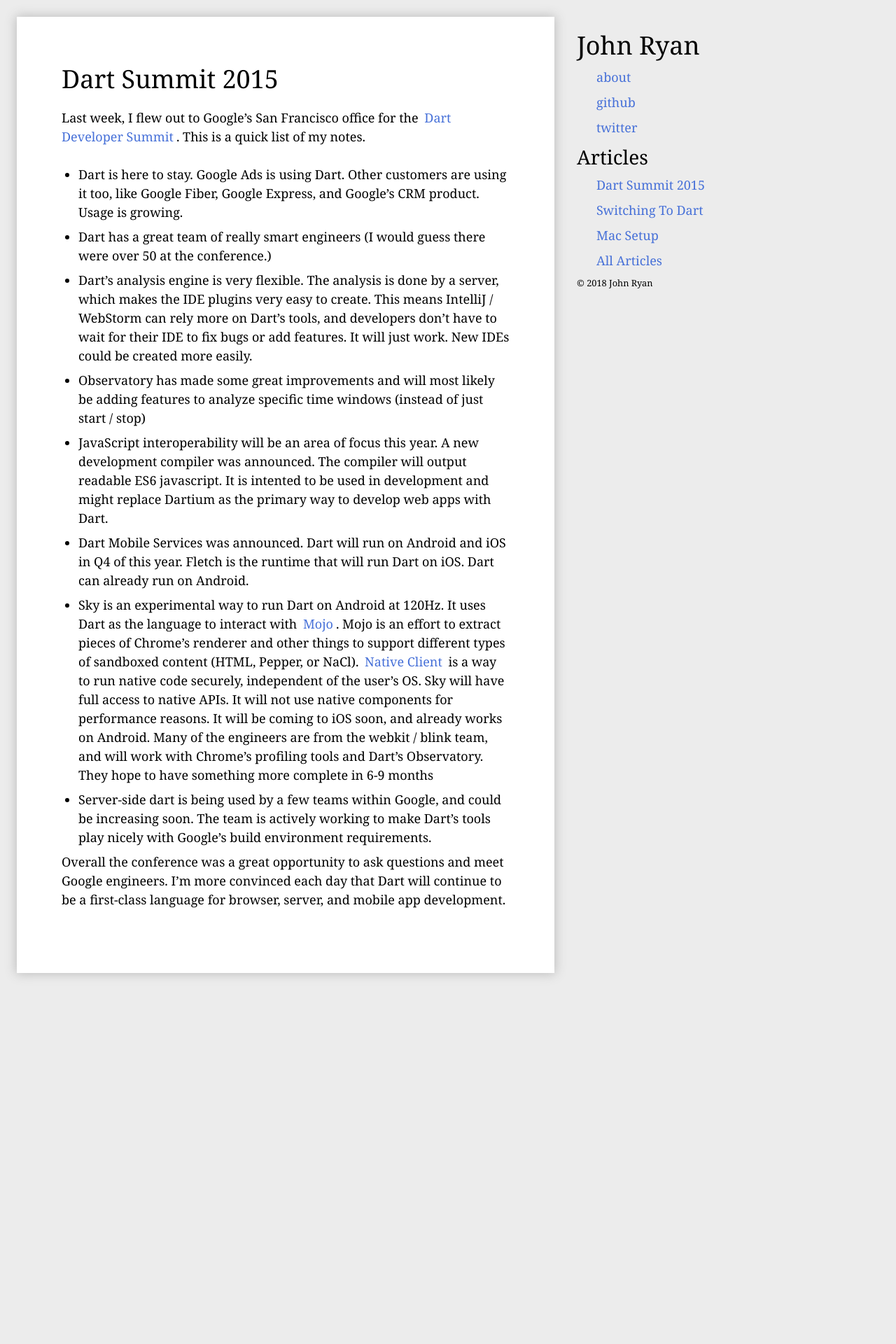
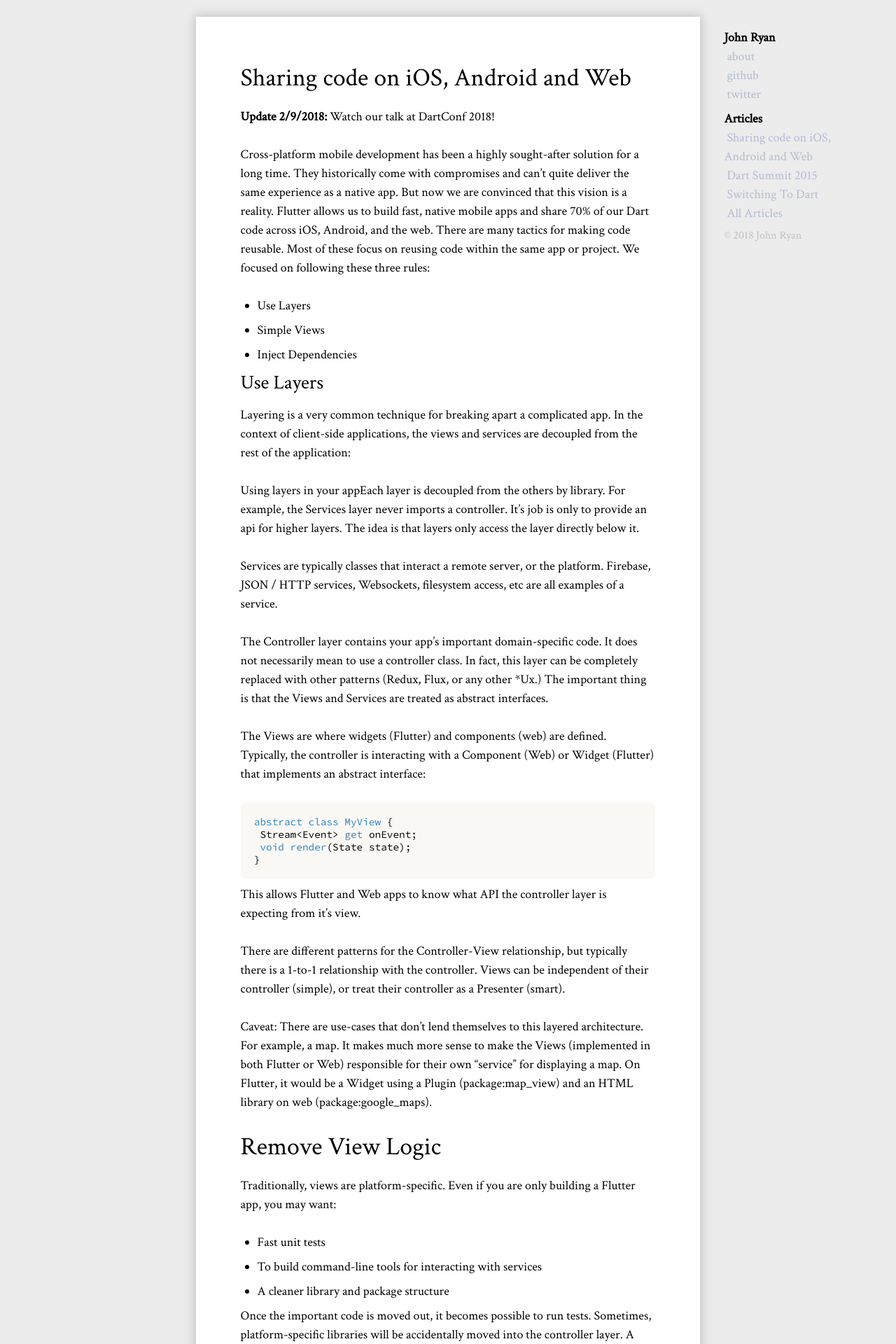
Before and after one commit to johnpryan/github-pages-src, a Jekyll site: the page built from index.html, in a window 1280 px wide. Shown: the top 1920 px of the page at 70% size. Built offline with Jekyll 4.4.1, drawn with Linux system fonts in a browser that asks for light colours; before the commit the page ends 1414 px from its top, so only the background shows below that; some of the changed text lies outside the part shown.

Commit message:
fix css, add code sharing article

````diff
--- a/_includes/nav.html
+++ b/_includes/nav.html
@@ -1,6 +1,6 @@
 <nav>
     <div class="section">
-        <h1>{{ site.name }}</h1>
+        <p><strong>{{ site.name }}</strong></p>
         <ul>
             {% for item in site.data.navigation %}
             <li>
@@ -10,7 +10,7 @@
         </ul>
     </div>
     <div class="section">
-        <h2>Articles</h2>
+        <p><strong>Articles</strong></p>
         <ul>
             {% for post in site.posts limit:3 %}
             <li>
@@ -20,7 +20,7 @@
             <li><a class="all_articles_link" href="/all_articles.html">All Articles</a></li>
         </ul>
     </div>
-    <div class="footer">
+    <div class="copyright">
         &copy; {{ site.time | date: '%Y' }} John Ryan
     </div>
 </nav>
--- a/_layouts/default.html
+++ b/_layouts/default.html
@@ -19,7 +19,7 @@
     {% endif %}
 
     <link rel="icon" href="/assets/img/favicon.png">
-    <link rel="stylesheet" href="/assets/css/wwdc16.css">
+    <link rel="stylesheet" href="/assets/css/color-brewer.css">
     <link rel="stylesheet" type="text/css" href="/assets/css/main.css">
 
     <script src="/assets/js/highlight.pack.js"></script>
--- a/_layouts/post.html
+++ b/_layouts/post.html
@@ -4,7 +4,7 @@
 
 <div class="post">
 	<div class="post_back">
-    	<a href="/">back</a>
+    	<a href="/">« back</a>
     </div>
     <div class="post_title">
     	<h1>{{ page.title }}</h1>
--- /dev/null
+++ b/_posts/2018-02-09-sharing-code-ios-android-web.md
@@ -0,0 +1,350 @@
+---
+layout: post
+title: Sharing code on iOS, Android and Web
+---
+
+**Update 2/9/2018:** Watch our talk at DartConf 2018!
+
+Cross-platform mobile development has been a highly sought-after solution for a
+long time. They historically come with compromises and can’t quite deliver the
+same experience as a native app. But now we are convinced that this vision is a
+reality. Flutter allows us to build fast, native mobile apps and share 70% of
+our Dart code across iOS, Android, and the web.
+There are many tactics for making code reusable. Most of these focus on reusing
+code within the same app or project. We focused on following these three rules:
+
+- Use Layers
+- Simple Views
+- Inject Dependencies
+
+## Use Layers
+
+Layering is a very common technique for breaking apart a complicated app. In the
+context of client-side applications, the views and services are decoupled from
+the rest of the application:
+
+Using layers in your appEach layer is decoupled from the others by library. For
+example, the Services layer never imports a controller. It’s job is only to
+provide an api for higher layers. The idea is that layers only access the layer
+directly below it.
+
+Services are typically classes that interact a remote server, or the platform.
+Firebase, JSON / HTTP services, Websockets, filesystem access, etc are all
+examples of a service.
+
+The Controller layer contains your app’s important domain-specific code. It does
+not necessarily mean to use a controller class. In fact, this layer can be
+completely replaced with other patterns (Redux, Flux, or any other *Ux.) The
+important thing is that the Views and Services are treated as abstract
+interfaces.
+
+The Views are where widgets (Flutter) and components (web) are defined.
+Typically, the controller is interacting with a Component (Web) or Widget
+(Flutter) that implements an abstract interface:
+
+```dart
+abstract class MyView {
+ Stream<Event> get onEvent;
+ void render(State state);
+}
+```
+
+This allows Flutter and Web apps to know what API the controller layer is
+expecting from it’s view.
+
+There are different patterns for the Controller-View relationship, but typically
+there is a 1-to-1 relationship with the controller. Views can be independent of
+their controller (simple), or treat their controller as a Presenter (smart).
+
+Caveat: There are use-cases that don’t lend themselves to this layered
+architecture. For example, a map. It makes much more sense to make the Views
+(implemented in both Flutter or Web) responsible for their own “service” for
+displaying a map. On Flutter, it would be a Widget using a Plugin
+(package:map_view) and an HTML library on web (package:google_maps).
+
+# Remove View Logic
+Traditionally, views are platform-specific. Even if you are only building a
+Flutter app, you may want:
+
+- Fast unit tests
+- To build command-line tools for interacting with services
+- A cleaner library and package structure
+
+Once the important code is moved out, it becomes possible to run tests.
+Sometimes, platform-specific libraries will be accidentally moved into the
+controller layer. A quick strategy for diagnosing this problem is to write test
+that only runs on the VM:
+
+```dart
+@TestOn("vm")
+library controller_test;
+import 'package:myapp/controllers.dart';
+import 'package:test/test.dart';
+void main() {
+ group("controller", () {
+   test("is pure dart", () {
+     var controller = new AppController();
+   });
+ });
+}
+```
+
+Then finding the culprit becomes easy:
+
+![the culprit](/assets/img/code-sharing-1.png)
+
+## Inject Dependencies
+Services may need to use different implementations on each platform. Say we had
+a service and a cache:
+
+```dart
+abstract class MyService {
+  Future<MyData> fetchData();
+}
+abstract class MyCache {
+  void cacheData(MyData data);
+}
+class AppController {
+  final MyService _service;
+  final MyCache _cache;
+
+  AppController(this._service, this._cache);
+  //...
+}
+```
+
+Now each entrypoint has a well-defined API for creating the AppController with
+the platform-specific dependencies. The Flutter app would import and inject a
+FlutterService and the Web app would import and inject a BrowserService.
+
+## Example
+At AppTree, we make mobile and web solutions for enterprise problems. Our users
+have beautiful apps to work with their CRM, get their daily work done for
+universities like Stanford, and more. But there’s one problem that can waste a
+lot of time: deciding where to get lunch.
+
+## Let’s Vote
+Our solution is an app called Let’s Vote. It will allow anyone to create an
+election and submit an idea they think should win. Once the creator closes the
+polls, it will display a winner. It will to display different pages:
+
+```dart
+enum Page {
+  home, // create or join
+  create, // enter topic
+  joining, // enter id (skipped if using create)
+  username, // enter username
+  ideaSubmission, // enter an candidate
+  ballot, // display each candidate (idea) and pick one
+  waitingForVotes, // wait for the polls to close
+  result, // show the winner
+}
+```
+
+## Code Organization
+Our project needs three packages:
+
+- letsvote: All platform-independent code (controllers, models, services,
+interfaces) goes here
+- letsvote_moble
+- letsvote_web: the web app, including the Dart server hosting it. The server
+includes a REST API for the web and mobile app to use.
+
+Both the web and mobile packages import letsvote using the path keyword in
+pubspec.yaml:
+
+```yaml
+dependencies:
+  letsvote:
+    path: ../letsvote
+```
+
+## Basic Types
+First, we need to define a few basic types:
+
+- Election: The parent object containing all information about an election that
+a group of voters are participating in.
+- Voter: a user with a unique name voting in an Election
+- Idea: Something voters can vote for.
+
+Each class can use JsonSerializable to generate toJson() methods automatically:
+
+```dart
+@JsonSerializable()
+class Election extends _$ElectionSerializerMixin {
+  final String id;
+  final String topic;
+  final List<Voter> voters;
+  final List<Idea> ideas;
+  bool pollsOpen;
+  Election(this.id, this.topic, this.voters, this.ideas, this.pollsOpen);
+  factory Election.fromJson(json) => _$ElectionFromJson(json);
+}
+@JsonSerializable()
+class Voter extends _$VoterSerializerMixin {
+  final String name;
+  Voter(this.name);
+  factory Voter.fromJson(json) => _$VoterFromJson(json);
+}
+@JsonSerializable()
+class Idea extends _$IdeaSerializerMixin {
+  final String name;
+  final String authorName;
+  int votes;
+  Idea(this.name, this.authorName, this.votes);
+  factory Idea.fromJson(json) => _$IdeaFromJson(json);
+}
+```
+
+## HTTP API
+The API for our server is a REST api built using shelf:
+
+```dart
+void configureRoutes(Router router) {
+  router.post("/election", handleCreate);
+  router.get("/election/{id}", handleGet);
+  router.post("/election/{id}/user", handleJoin);
+  router.post("/election/{id}/idea", handleSubmitIdea);
+  router.post("/election/{id}/vote", handleVote);
+  router.put("/election/{id}/close", handleClose);
+}
+```
+
+## The Service Layer
+These requests are defined as package:http requests in the requests library:
+```dart
+import 'dart:convert';
+import 'package:http/http.dart';
+import 'package:letsvote/model.dart';
+class JsonRequest extends Request {
+  JsonRequest(String method, Uri uri) : super(method, uri) {
+    this.headers['Content-Type'] = 'application/json';
+  }
+}
+class CreateElection extends JsonRequest {
+  CreateElection(Uri host, String topic) : super('POST', _createUri(host)) {
+    body = JSON.encode(new CreateElectionRequest(topic));
+  }
+
+  static Uri _createUri(Uri host) {
+    return host.replace(path: 'election');
+  }
+}
+```
+
+The Dart client has types for each request and response. Each request is sent
+using a Requester (pub package):
+
+```dart
+// letsvote/lib/services.dart
+Future<Election> create(String topic) async {
+  var request = new requests.CreateElection(host, topic);
+  var response = await requester.send(request);
+  return new Election.fromJson(JSON.decode(response.body));
+}
+```
+
+## The Controller Layer
+Our app needs an AppController to manage the state for our current user. It
+needs to store:
+
+- The last known state of the election (the Election class)
+- The current Page
+- The unique username of the current voter
+- The abstract AppView to update when the state changes
+
+This layer is built using an MVP-style but could use Redux, Flux, or other
+patterns to manage state and update the view.
+
+## The View Layer
+
+In this example, our View implemented has access to the controller and can
+access it’s public API to determine how it should render. To wire up this
+relationship, we use AppController.init():
+
+```dart
+Future init(AppView view) async {
+    // ...
+    _view = view;
+    _view.controller = this;
+    // ...
+  }
+```
+
+Each “view” in flutter accesses the controller’s API to inform it the user is
+interacting with the app:
+```dart
+class HomePage extends StatelessWidget {
+  final AppController _controller;
+  HomePage(this._controller);
+  Widget build(BuildContext context) {
+    return new Column(
+      mainAxisAlignment: MainAxisAlignment.center,
+      children: <Widget>[
+        new Text("Let's Vote!"),
+        new Text("Create a new vote or join an existing vote"),
+        new MaterialButton(
+          child: new Text("Create"),
+          onPressed: () => _controller.startByCreating(),
+        ),
+        new MaterialButton(
+          child: new Text("Join"),
+          onPressed: () => _controller.startByJoining(),
+        ),
+      ],
+    );
+  }
+}
+```
+
+startByCreating and startByJoining have different implementations that result in
+updating the state of the Controller (the page) and possibly making requests.
+
+It’s worth mentioning that this relationship could be implemented differently:
+
+- Each view could have an abstract interface for it’s controller
+- Each view could emit events on a Stream that the controller listens to
+
+## The App
+
+- [https://letsvote-dart.herokuapp.com/](https://letsvote-dart.herokuapp.com/)
+- [https://github.com/apptreesoftware/letsvote](https://github.com/apptreesoftware/letsvote)
+
+## Closing thoughts
+We’ve found that using layers, simplifying views, and injecting dependencies
+allows us to share the most code between our Flutter app and web app. We
+calculate we are shaing 70% of our code (we include unit tests in this
+calculation) across all three platforms. But it’s not the amount of sharing,
+it’s what is being shared. Our apps share most critical code, the “brain” of our
+app. Instead of each platform being ahead or behind the others, all of our apps
+are up to date. Each person is focused on new features and improvements, not
+re-implementing existing work for another platform.
+
+## FAQ
+
+### IntelliJ Setup
+IntelliJ can support a Dart project with multiple packages using modules. To set
+up three different modules:
+
+- Open project settings (cmd+;)
+- Go to Modules
+- select letsvote_mobile.iml
+- select letsvote_server.iml
+- select letsvote_web.iml
+
+Then go to Preferences and re-select your Flutter SDK if it is not selected.
+
+### Heroku Setup
+This project can run on heroku.
+Specify this buildpack https://github.com/johnpryan/heroku-buildpack-dart ,
+which supports a special flag for specifying the Dart build directory.
+
+- set DART_BUILD_DIR_OVERRIDE to letsvote_web
+- set DART_SDK_URL to
+https://storage.googleapis.com/dart-archive/channels/stable/release/latest/sdk/dartsdk-linux-x64-release.zip
+- set PATH to /app/bin:/usr/local/bin:/usr/bin:/bin:/app/dart-sdk/bin
+
+### What about routing?
+This app doesn’t use Flutter or Browser-based routing. It might be possible to
+build a shared abstraction for flutter’s Navigator and route_hierarchical. But
+more likely the solution will involve some custom code for each platform.
--- /dev/null
+++ b/assets/css/color-brewer.css
@@ -0,0 +1,71 @@
+/*
+
+Colorbrewer theme
+Original: https://github.com/mbostock/colorbrewer-theme (c) Mike Bostock <mike@ocks.org>
+Ported by Fabrício Tavares de Oliveira
+
+*/
+
+.hljs {
+    display: block;
+    overflow-x: auto;
+    padding: 0.5em;
+    background: #faf8f5;
+}
+
+.hljs,
+.hljs-subst {
+    color: #000;
+}
+
+.hljs-string,
+.hljs-meta,
+.hljs-symbol,
+.hljs-template-tag,
+.hljs-template-variable,
+.hljs-addition {
+    color: #756bb1;
+}
+
+.hljs-comment,
+.hljs-quote {
+    color: #636363;
+}
+
+.hljs-number,
+.hljs-regexp,
+.hljs-literal,
+.hljs-bullet,
+.hljs-link {
+    color: #31a354;
+}
+
+.hljs-deletion,
+.hljs-variable {
+    color: #88f;
+}
+
+
+
+.hljs-keyword,
+.hljs-selector-tag,
+.hljs-title,
+.hljs-section,
+.hljs-built_in,
+.hljs-doctag,
+.hljs-type,
+.hljs-tag,
+.hljs-name,
+.hljs-selector-id,
+.hljs-selector-class,
+.hljs-strong {
+    color: #3182bd;
+}
+
+.hljs-emphasis {
+    font-style: italic;
+}
+
+.hljs-attribute {
+    color: #e6550d;
+}
--- a/assets/css/main.scss
+++ b/assets/css/main.scss
@@ -2,9 +2,10 @@
 ---
 
 //@import url('https://fonts.googleapis.com/css?family=Inconsolata|PT+Serif:400,700|Source+Sans+Pro');
-@import url('https://fonts.googleapis.com/css?family=Inconsolata|Roboto|Roboto+Slab');
+@import url('https://fonts.googleapis.com/css?family=Crimson+Text');
+@import url('https://fonts.googleapis.com/css?family=Source+Code+Pro:200,300,400,500,600');
 
-  // Reset everything:
+// Reset everything:
 html, body, div, span, h1, h2, h3, h4, h5, h6, p, blockquote, pre, a, abbr,
 acronym, address, cite, code, figure, img, ins, q, s, samp, small, strike, sub,
 sup, tt, var, dl, dt, dd, ol, ul, li, fieldset, form, label, legend, table,
@@ -17,16 +18,20 @@
   vertical-align: baseline;
 }
 
-$serif: Georgia, serif;
+$serif: 'Crimson Text', serif;
+;
 $sans: "Helvetica Neue", Arial, sans-serif;
-$mono: 'Inconsolata', Menlo, Courier, monospace;
-$title: Georgia, serif;
+$mono: 'Source Code Pro', Menlo, Courier, monospace;
+$title: 'Crimson Text', serif;
+;
 
 $text-color: #272727;
 $link-color: #4670d8;
+$nav-link-color: lighten(desaturate($link-color, 40%), 20%);
 $link-hover-bg: rgba(129, 132, 206, 0.31);
 $quote-color: #737373;
 $date-color: #666666;
+$copyright-color: lighten($text-color, 60%);
 $inline-code-color: #52bd58;
 $all-articles-color: #00aba5;
 
@@ -41,7 +46,7 @@
 
 $code-padding: 12px;
 $code-border-radius: 8px;
-$code-background-color: #25272f;
+$code-background-color: #faf8f5;
 $code-foreground-color: white;
 
 $table-bg: #ffffff;
@@ -55,7 +60,7 @@
 $article-padding-sm: 24px;
 
 body {
-  background-color: rgb(236,236,236);
+  background-color: rgb(236, 236, 236);
 }
 
 p, li {
@@ -66,6 +71,7 @@
 article p {
   margin-bottom: 1.5em;
 }
+
 article {
   h1, h2, h3, h4, h5, h6 {
     margin-bottom: 0.5em;
@@ -85,8 +91,7 @@
   border-radius: 4px;
 
   &:hover {
-    background-color: $link-hover-bg;
-    text-decoration: none;
+    text-decoration: underline;
   }
 }
 
@@ -110,6 +115,7 @@
 
 code {
   font-family: $mono;
+  font-weight: 400;
   font-size: 0.9em;
 }
 
@@ -148,15 +154,21 @@
 }
 
 nav {
-  font-family: $sans;
+  font-family: $serif;
   ul {
-    padding-left: $indent;
+    padding-left: 0px;
     list-style: none;
+  }
+  li {
+    margin-top: 0px;
+  }
+  a {
+    color: $nav-link-color;
   }
 }
 
 .post_back {
-  margin-bottom: 3*$margin;
+  margin-bottom: $margin;
 }
 
 .post_date {
@@ -182,10 +194,10 @@
   }
 }
 
-.footer {
+.copyright {
   font-family: $serif;
   margin-bottom: 32px;
-  font-size: 0.8em;
+  color: $copyright-color;
 }
 
 article {
@@ -249,26 +261,37 @@
 
 // Grid
 .column {
-  max-width: 1280px;
-  margin: 0 auto;
+  margin-left: auto;
+  margin-right: auto;
   padding: 16px;
+  justify-content: center;
 
-  display: flex;
+  display: grid;
+  grid-template-columns: 1fr 3fr 1fr;
+  grid-template-areas:
+          "spacer article nav";
+  grid-gap: 10px;
+
   article {
-    flex: 1;
-    max-width: 640px;
+    grid-area: article;
+    max-width:640px;
   }
   nav {
+    grid-area: nav;
     padding: 16px;
-    width: 320px;
+    margin-left: 0px;
   }
 }
 
-@media only screen and (max-width: 960px) {
+@media only screen and (max-width: 900px) {
   .column {
-    display: block;
+    grid-template-columns: 1fr;
+    grid-template-areas: "article" "nav";
   }
   article {
-    padding: $article-padding-sm;
+    max-width:640px;
+    padding: 32px;
+    margin-left: auto;
+    margin-right: auto;
   }
 }
--- a/assets/css/wwdc16.css
+++ /dev/null
@@ -1,144 +0,0 @@
-.hljs {
-  display: block; padding: 0.5em;
-  background: #25272f; color: #ffffff;
-}
-
-.hljs-comment,
-.hljs-template_comment,
-.hljs-javadoc {
-  color: #666666;
-}
-
-.hljs-keyword,
-.ruby .hljs-function .hljs-keyword,
-.hljs-request,
-.hljs-status,
-.nginx .hljs-title {
-  color: #00aba5;
-}
-
-.hljs-function .hljs-keyword,
-.hljs-sub .hljs-keyword,
-.method,
-.hljs-list .hljs-title {
-  color: #4670d8;
-}
-
-.hljs-string,
-.hljs-tag .hljs-value,
-.hljs-cdata,
-.hljs-filter .hljs-argument,
-.hljs-attr_selector,
-.apache .hljs-cbracket,
-.hljs-date,
-.tex .hljs-command,
-.coffeescript .hljs-attribute {
-  color: #7fb660;
-}
-
-.hljs-subst {
-  color: #DAEFA3;
-}
-
-.hljs-regexp {
-  color: #E9C062;
-}
-
-.hljs-title,
-.hljs-sub .hljs-identifier,
-.hljs-pi,
-.hljs-tag,
-.hljs-tag .hljs-keyword,
-.hljs-decorator,
-.hljs-shebang,
-.hljs-prompt {
-  color: #52bd58;
-}
-
-.hljs-symbol,
-.ruby .hljs-symbol .hljs-string,
-.hljs-number {
-  color: #8485ce;
-}
-
-.hljs-params,
-.hljs-variable,
-.clojure .hljs-attribute {
-  color: #00aba5;
-}
-
-.css .hljs-tag,
-.hljs-rules .hljs-property,
-.hljs-pseudo,
-.tex .hljs-special {
-  color: #52bd58;
-}
-
-.css .hljs-class {
-  color: #00aba5;
-}
-
-.hljs-rules .hljs-keyword {
-  color: #00aba5;
-}
-
-.hljs-rules .hljs-value {
-  color: #52bd58;
-}
-
-.css .hljs-id {
-  color: #8B98AB;
-}
-
-.hljs-annotation,
-.apache .hljs-sqbracket,
-.nginx .hljs-built_in {
-  color: #9B859D;
-}
-
-.hljs-preprocessor,
-.hljs-pragma {
-  color: #8996A8;
-}
-
-.hljs-hexcolor,
-.css .hljs-value .hljs-number {
-  color: #DD7B3B;
-}
-
-.css .hljs-function {
-  color: #DAD085;
-}
-
-.diff .hljs-header,
-.hljs-chunk,
-.tex .hljs-formula {
-  background-color: #0E2231;
-  color: #F8F8F8;
-  font-style: italic;
-}
-
-.diff .hljs-change {
-  background-color: #4A410D;
-  color: #F8F8F8;
-}
-
-.hljs-addition {
-  background-color: #253B22;
-  color: #F8F8F8;
-}
-
-.hljs-deletion {
-  background-color: #420E09;
-  color: #F8F8F8;
-}
-
-.coffeescript .javascript,
-.javascript .xml,
-.tex .hljs-formula,
-.xml .javascript,
-.xml .vbscript,
-.xml .css,
-.xml .hljs-cdata {
-  opacity: 0.5;
-}
````
Also changed, not shown: assets/img/code-sharing-1.png (added).
